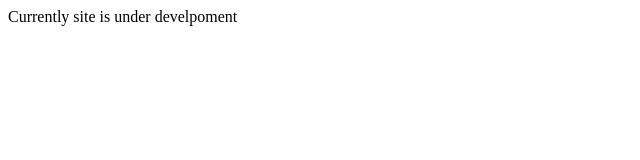
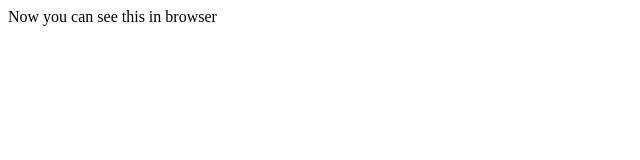
Before and after one commit to psapkale/next, a Next.js app in the folder routing-demo/: page /%5Flib in a window 1280 px wide. Before the commit this address had no page. Shown: the top 160 px of the page, without its empty margins (0-640 px from the left). Built offline with nearby package versions, Linux system fonts and the light colour scheme.

Commit message:
private folders

```diff
--- /dev/null
+++ b/routing-demo/src/app/%5Flib/page.tsx
@@ -0,0 +1,3 @@
+export default function PrivateFolder() {
+   return <div>Now you can see this in browser</div>;
+}
--- /dev/null
+++ b/routing-demo/src/app/_lib/page.tsx
@@ -0,0 +1,3 @@
+export default function PrivateFolder() {
+   return <div>You can't see this in browser</div>;
+}
```
Also changed, not shown: routing-demo/src/app/%5Flib/format-date.ts (added), routing-demo/src/app/_lib/format-date.ts (added), 1 other file (tests, documents, lock files or other folders).
